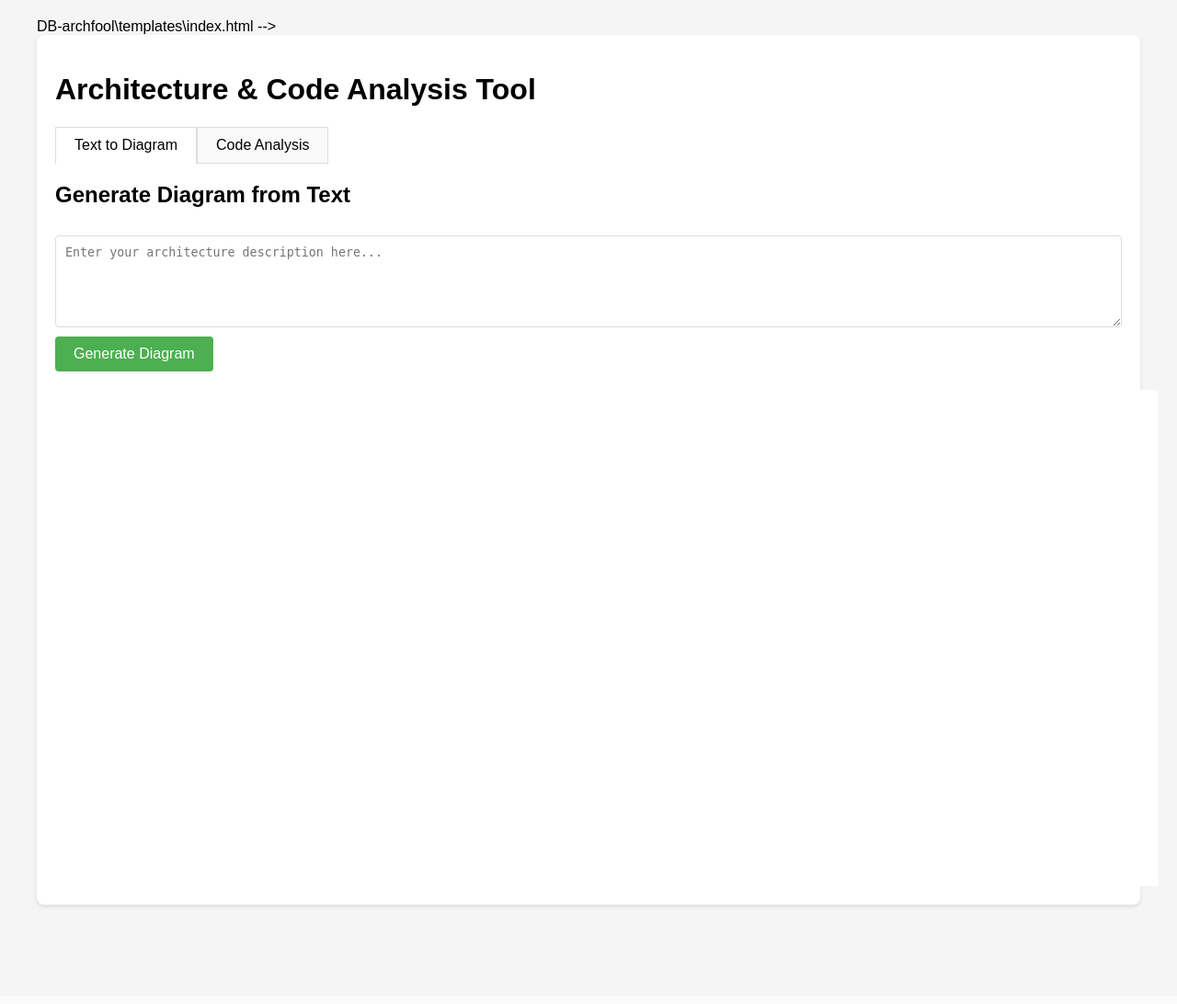
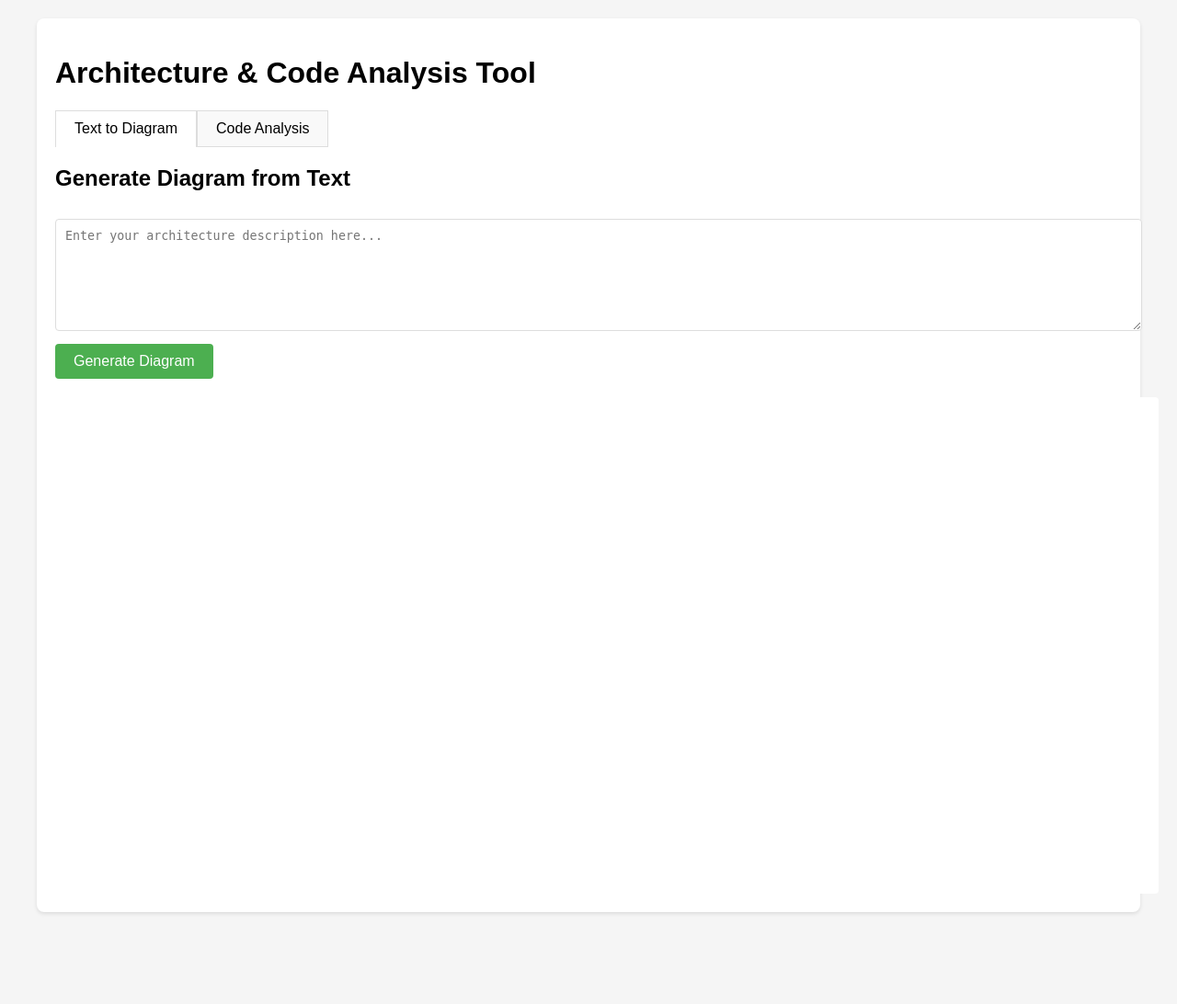
Before and after one commit to MrStark-1234/CDB-archtool, a Flask app: page /dashboard in a window 1280 px wide. Shown: the whole page at 92% size. Before the commit the page ends 987 px from the top, so only its background shows below. Run offline with Flask 3, Linux system fonts and the light colour scheme; some libraries are stand-ins or nearby versions.

Commit message:
Update dashboard.html

```diff
--- a/templates/dashboard.html
+++ b/templates/dashboard.html
@@ -1,4 +1,4 @@
-DB-archfool\templates\index.html -->
+
 <!DOCTYPE html>
 <html lang="en">
 <head>
```
